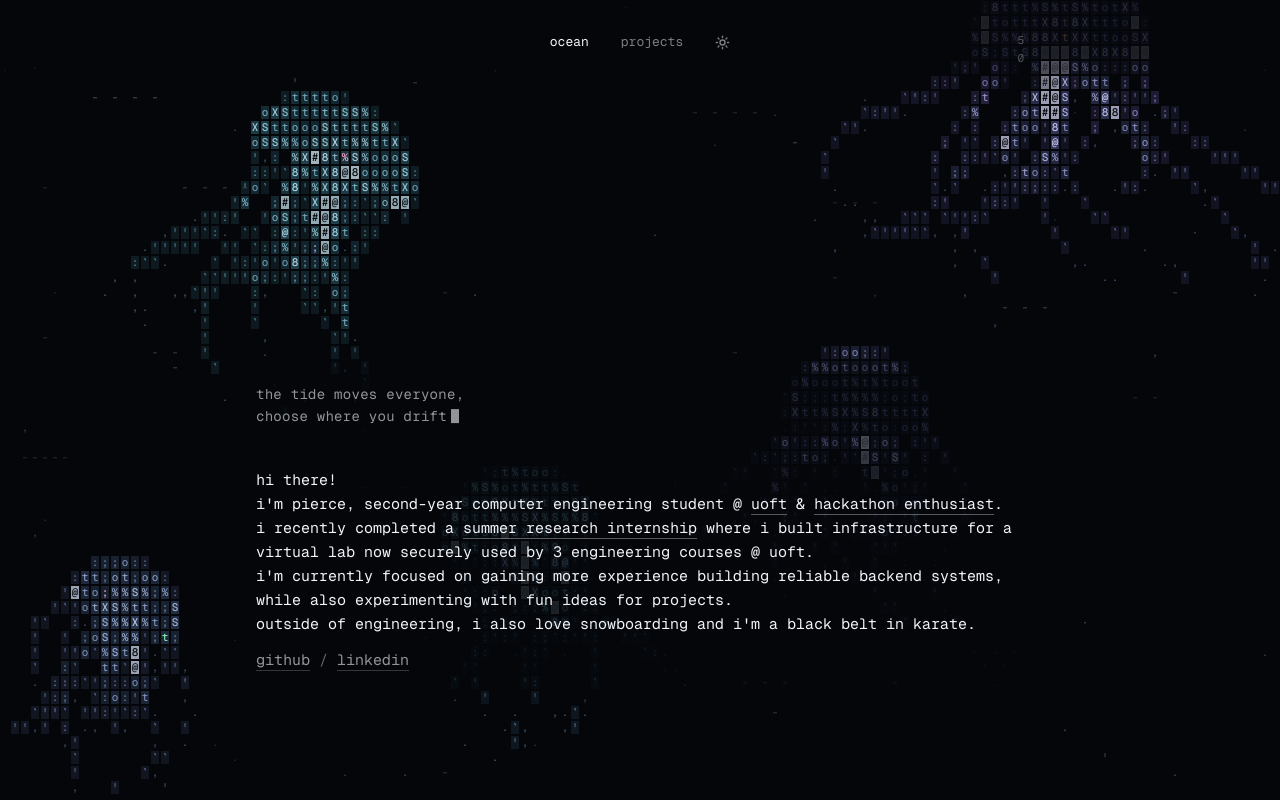
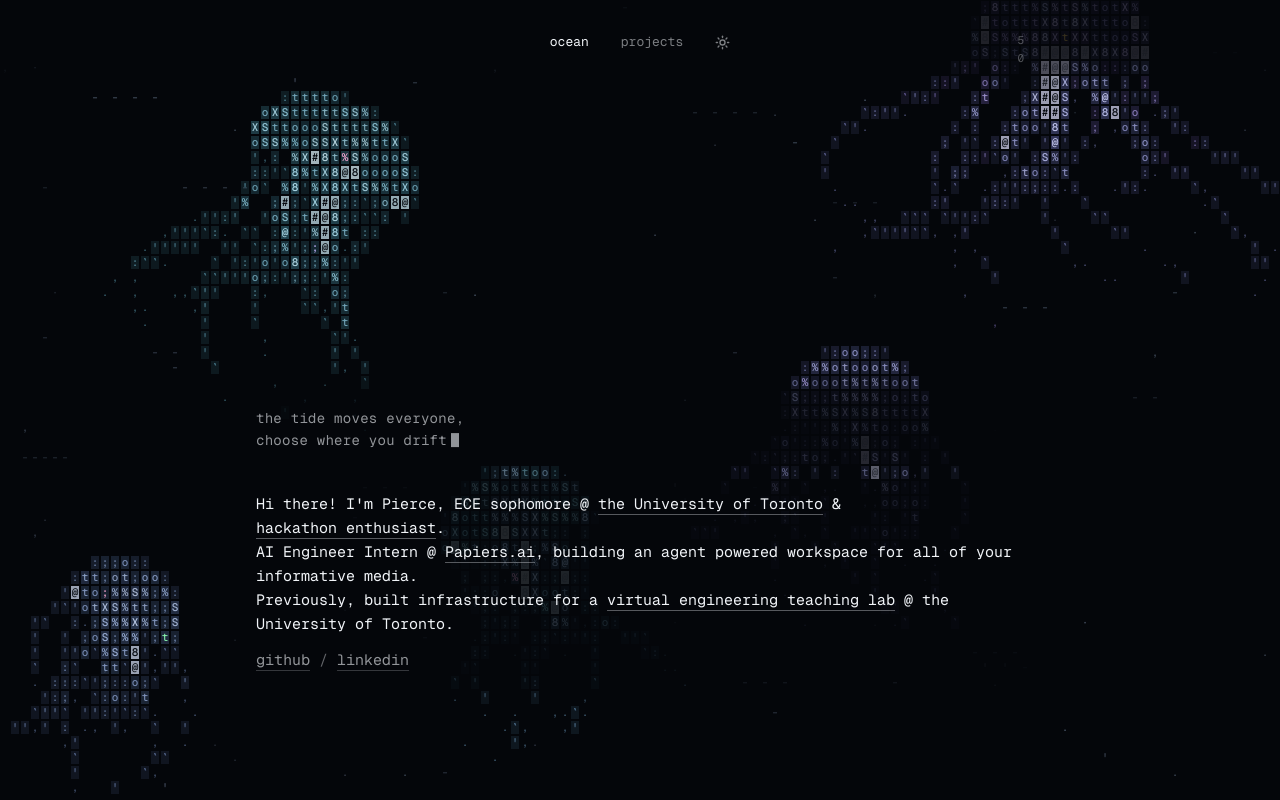
Before and after one commit to pierceluu10/personal-portfolio, a Next.js app: page / in a window 1280 px wide. Built offline with nearby package versions, Linux system fonts and the light colour scheme.

Commit message:
feat: update intro blurb with papiers.ai role

```diff
--- a/src/components/FrontPage.tsx
+++ b/src/components/FrontPage.tsx
@@ -46,20 +46,18 @@ function Quote() {
 function Blurb({ Mention }: { Mention: ComponentType<MentionProps> }) {
   return (
     <>
-      <h1>hi there!</h1>
+      <h1>
+        Hi there! I&apos;m Pierce, ECE sophomore @ <Mention source="uoft">the University of Toronto</Mention> &amp;{" "}
+        <Mention source="hackathons">hackathon enthusiast</Mention>.
+      </h1>
       <p>
-        i&apos;m pierce, second-year computer engineering student @ <Mention source="uoft">uoft</Mention> &amp;{" "}
-        <Mention source="hackathons">hackathon enthusiast</Mention>.
+        AI Engineer Intern @ <Mention source="papiers">Papiers.ai</Mention>, building an agent powered workspace for all
+        of your informative media.
       </p>
       <p>
-        i recently completed a <Mention source="research">summer research internship</Mention> where i built
-        infrastructure for a virtual lab now securely used by 3 engineering courses @ uoft.
+        Previously, built infrastructure for a <Mention source="research">virtual engineering teaching lab</Mention> @
+        the University of Toronto.
       </p>
-      <p>
-        i&apos;m currently focused on gaining more experience building reliable backend systems, while also
-        experimenting with fun ideas for projects.
-      </p>
-      <p>outside of engineering, i also love snowboarding and i&apos;m a black belt in karate.</p>
     </>
   );
 }
--- a/src/data/sources.ts
+++ b/src/data/sources.ts
@@ -27,16 +27,24 @@ export const SOURCES: Record<string, Source> = {
   uoft: {
     key: "uoft",
     name: "University of Toronto",
-    role: "Computer Engineering",
-    dates: "second year",
-    summary: "BASc in computer engineering.",
+    role: "Electrical & Computer Engineering",
+    dates: "sophomore",
+    summary: "BASc in electrical and computer engineering.",
     href: "https://www.utoronto.ca/",
+  },
+  papiers: {
+    key: "papiers",
+    name: "Papiers.ai",
+    role: "AI Engineer Intern",
+    dates: "present",
+    summary: "An agent powered workspace for all of your informative media.",
+    href: "https://papiers.ai/",
   },
   research: {
     key: "research",
     name: "University of Toronto",
     role: "Summer Research Intern",
-    summary: "Built infrastructure for a virtual lab now securely used by 3 engineering courses.",
+    summary: "Built infrastructure for a virtual engineering teaching lab now securely used by 3 courses.",
   },
   hackathons: {
     key: "hackathons",
```
